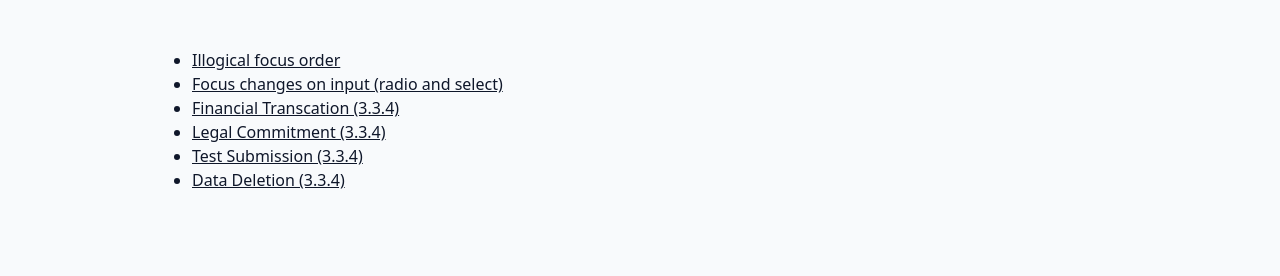
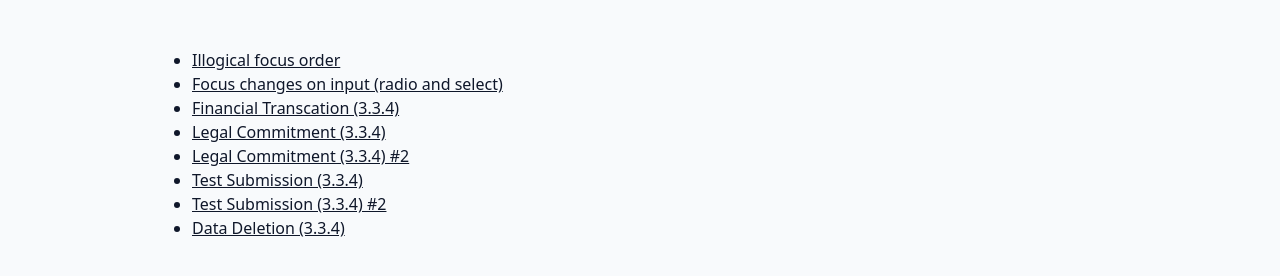
Before and after one commit to ali-levelaccess/misfit-examples, a plain HTML site: page index.html in a window 1280 px wide. Shown: the part 84-360 px from the top of the page. Drawn offline with Linux system fonts and the light colour scheme.

Commit message:
Add duplicate links for accessibility examples
Added duplicate links for legal commitment and test submission examples.

```diff
--- a/index.html
+++ b/index.html
@@ -16,7 +16,9 @@
 <li><a href="on-input-3-2-2-demo.html">Focus changes on input (radio and select)</a></li>
 <li><a href="wcag-334-financial-transaction-fail.html">Financial Transcation (3.3.4)</li>
 <li><a href="wcag-334-legal-commitment-fail.html">Legal Commitment (3.3.4)</li>
+<li><a href="Legal-commitment-fail.html">Legal Commitment (3.3.4) #2</li>
 <li><a href="wcag-334-test-submission-fail.html">Test Submission (3.3.4)</li>
+<li><a href="Test-submission-fail.html">Test Submission (3.3.4) #2</li>
 <li><a href="wcag-334-data-deletion-fail.html">Data Deletion (3.3.4)</li>
 </ul>
 </main>
```
